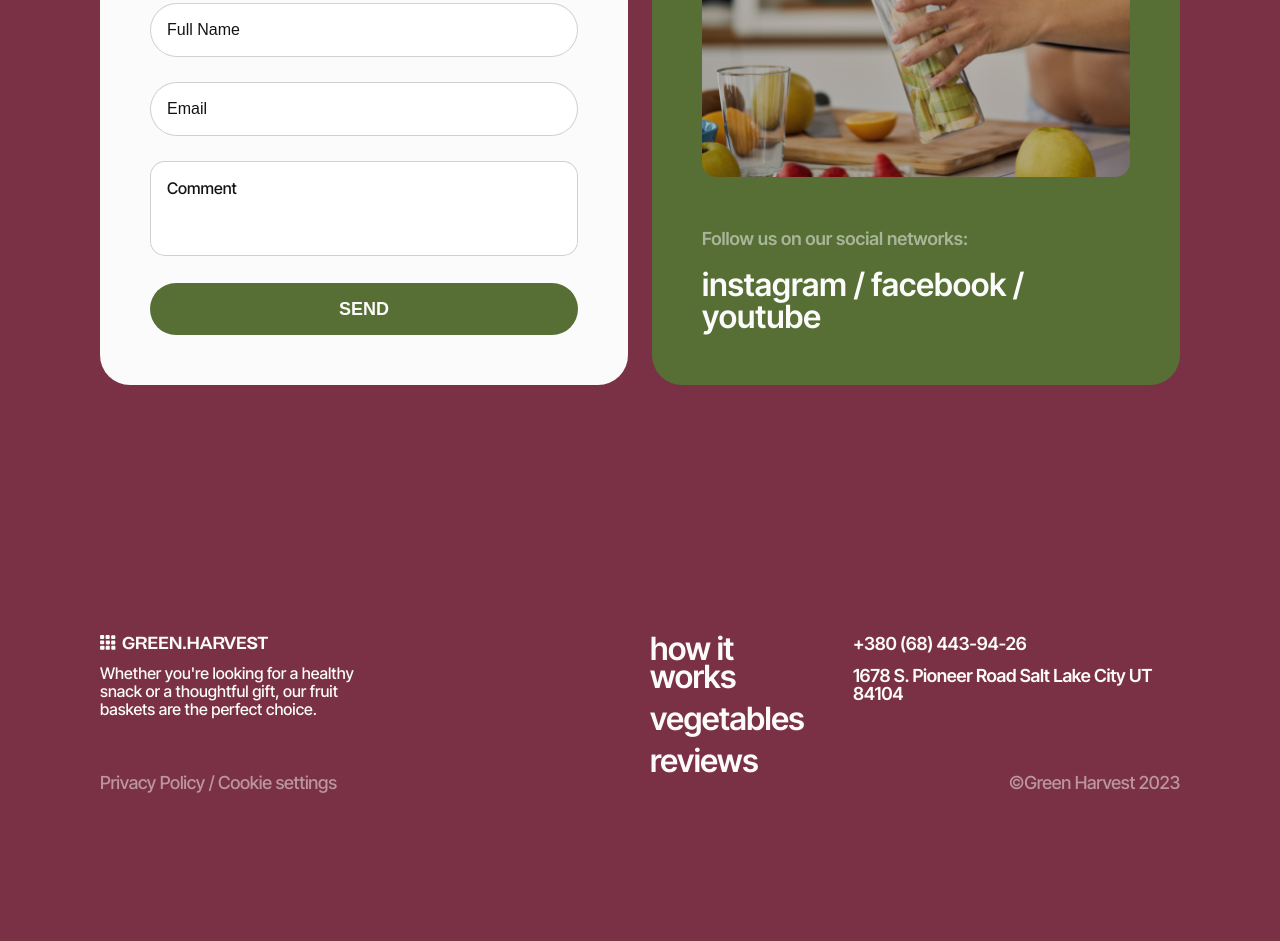
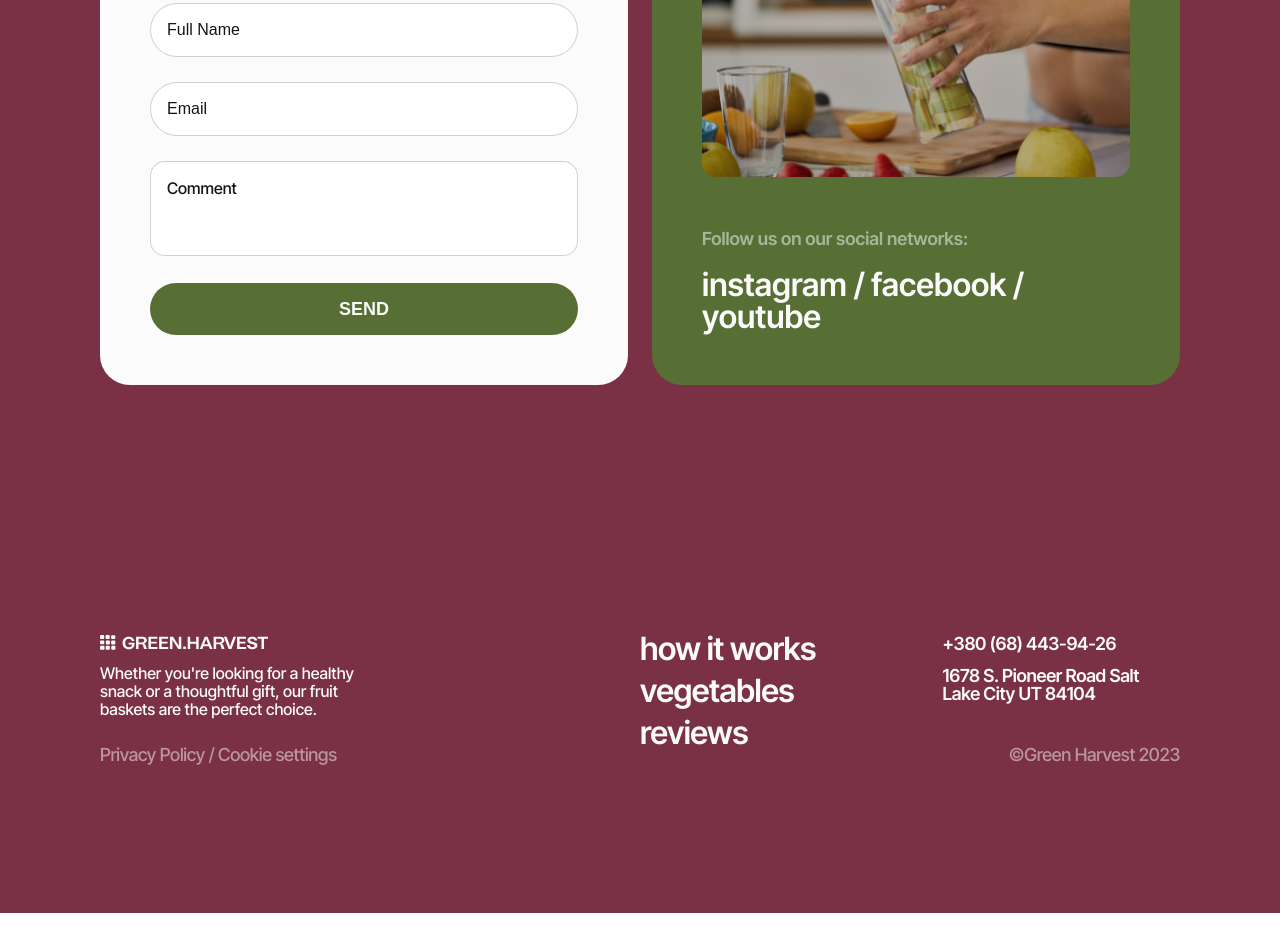
Before and after one commit to Tech-Titans-TT/Green-Harvest, a plain HTML site: page index.html in a window 1280 px wide. Shown: the part 4578-5519 px from the top of the page. After the commit the page ends 5491 px from the top, so only its background shows below. Drawn offline with Linux system fonts and the light colour scheme.

Commit message:
değişti

```diff
--- a/css/footer/footer-desktop.css
+++ b/css/footer/footer-desktop.css
@@ -4,11 +4,15 @@
     }
 
     .footer-logo-div {
-        width: calc(100% / 2 - 10px);
+        width: calc(100% / 2);
     }
 
     .footer-list-contact {
-        width: calc(100% / 2 - 10px);
+        display: flex;
+        justify-content: space-between;
+        flex-direction: row;
+        gap: 121px;
+        width: calc(100% / 2);
     }
 
     .footer-logo-div-whether {
@@ -20,14 +24,13 @@
         font-size: 1.8rem;
     }
 
+    .footer-list {
+        width: 50%;
+    }
+
     .footer-main-container {
         padding-bottom: 50px;
         padding-top: 50px;
     }
 
-    .footer-list-contact {
-
-        flex-direction: row;
-
-    }
 }
```
